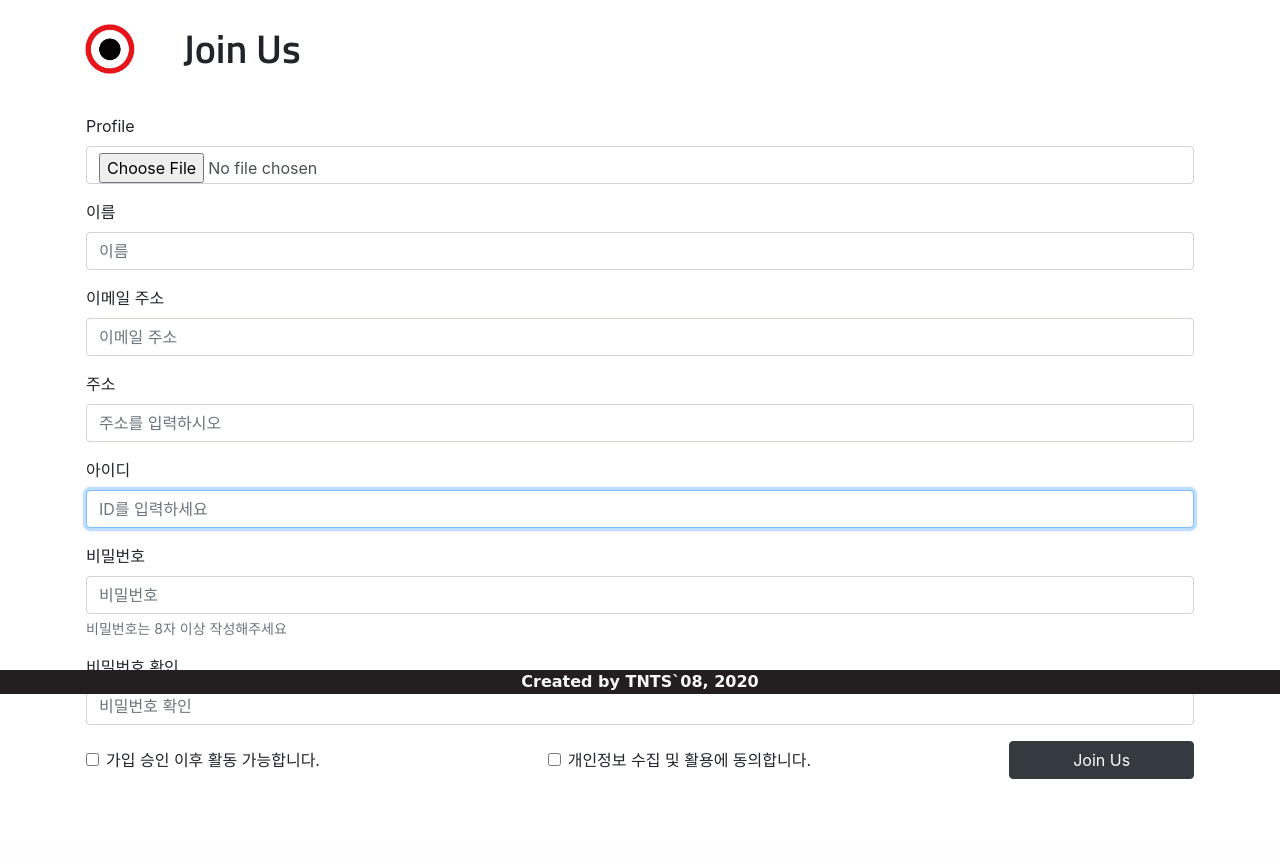
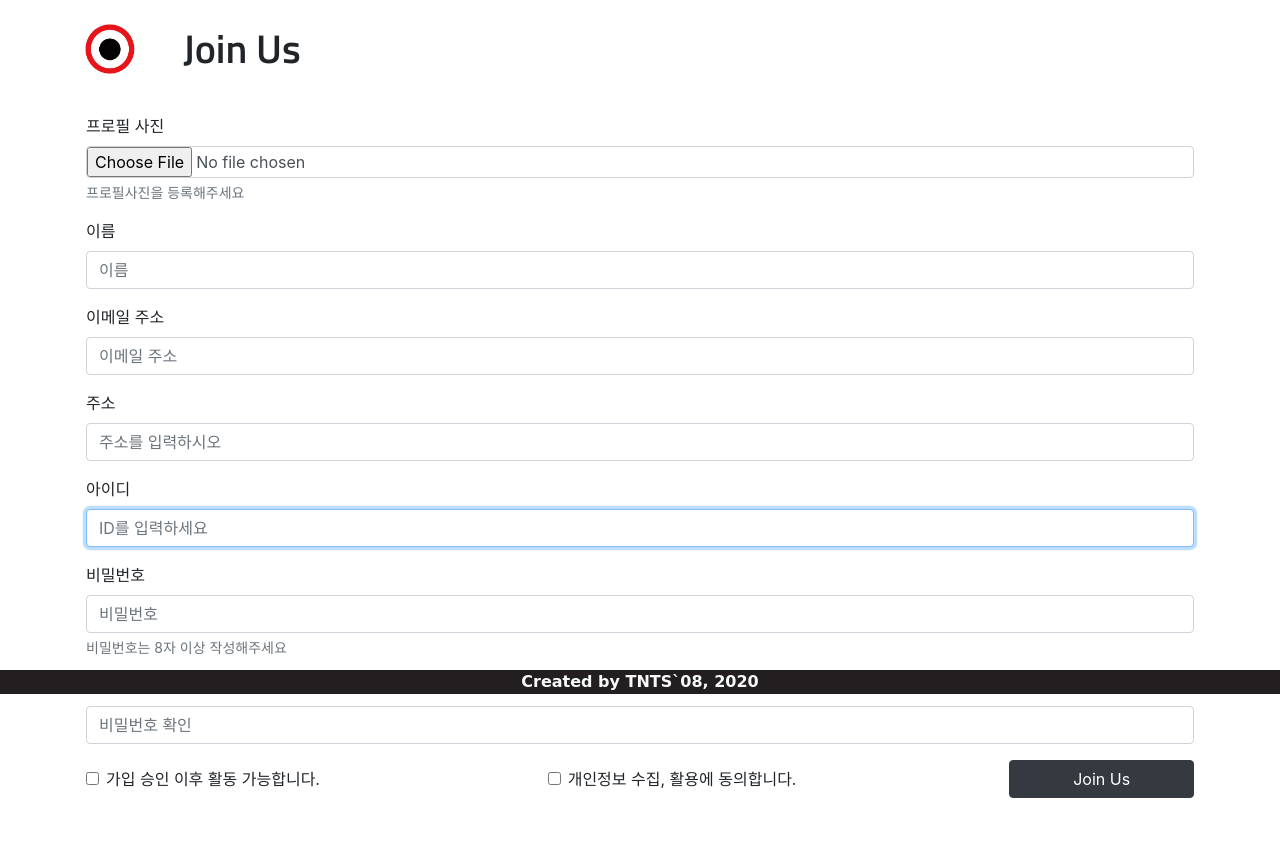
Before and after one commit to unani92/tnts08_django, a Django app: page /accounts/signup/ in a window 1280 px wide. Shown: the part 106-970 px from the top of the page. Before the commit the page ends 885 px from the top, so only its background shows below. Run offline with Django 3.2, Linux system fonts and the light colour scheme; some libraries are stand-ins or nearby versions; some web fonts are replaced.

Commit message:
profile_photo_add

```diff
--- a/accounts/forms.py
+++ b/accounts/forms.py
@@ -34,6 +34,17 @@ class MyUserCreationForm(UserCreationForm) :
         widget=forms.TextInput(attrs={'placeholder': '주소를 입력하시오'}),
         strip=False,
         help_text=(''),
+    )
+    profile = forms.ImageField(
+        label=("프로필 사진"),
+        widget=forms.FileInput(
+            attrs={
+                'style': 'padding:0; height:32px;',
+                'class': 'form-control'
+
+            }
+        ),
+        help_text='프로필사진을 등록해주세요',
     )
     class Meta:
         model = MyUser
@@ -73,4 +84,4 @@ class MyUserChangeForm(UserChangeForm):
     )
     class Meta:
         model = MyUser
-        fields = ['username', 'first_name','address', 'email']
+        fields = ['profile','username', 'first_name','address', 'email']
--- a/accounts/models.py
+++ b/accounts/models.py
@@ -1,7 +1,13 @@
 from django.db import models
 from django.contrib.auth.models import AbstractUser
+from django.conf import settings
+import os
 # Create your models here.
 
 class MyUser(AbstractUser) :
     profile = models.ImageField(upload_to='profile')
     address = models.CharField(max_length=150)
+
+    def delete(self, *args, **kwargs):
+        os.remove(os.path.join(settings.MEDIA_ROOT,'profile',self.profile.path))
+        super(MyUser,self).delete(*args, **kwargs)
--- a/accounts/templates/accounts/signup.html
+++ b/accounts/templates/accounts/signup.html
@@ -27,6 +27,7 @@
   <form action="" method="post" enctype="multipart/form-data">
       {% csrf_token %}
       {% bootstrap_form form %}
+
       <div class="row align-items-center mx-0">
         <div class="my-0 form-group form-check col-5">
           <input type="checkbox" class="form-check-input" id="Check1" name='agree1'>
@@ -34,7 +35,7 @@
         </div>
         <div class="my-0 form-group form-check col-5">
           <input type="checkbox" class="form-check-input" id="Check2" name='agree2'>
-          <label class="form-check-label" for="Check2">개인정보 수집 및 활용에 동의합니다.</label>
+          <label class="form-check-label" for="Check2">개인정보 수집, 활용에 동의합니다.</label>
         </div>
         <button class="btn btn-dark col-2" type="submit">Join Us</button>
       </div>
--- a/accounts/templates/accounts/update.html
+++ b/accounts/templates/accounts/update.html
@@ -3,7 +3,7 @@
 {% load static %}
 {% block content %}
   <div class="container">
-    <form action="" method="post">
+    <form action="" method="post" enctype="multipart/form-data">
       {% csrf_token %}
       {% bootstrap_form form %}
       <button class="btn btn-dark" type="submit">수정하기</button>
--- a/accounts/views.py
+++ b/accounts/views.py
@@ -64,7 +64,10 @@ def delete(request) :
 def update(request) :
     user = MyUser.objects.get(username=request.user.username)
     if request.method=='POST' :
-        form = MyUserChangeForm(request.POST, instance=user)
+        form = MyUserChangeForm(request.POST, request.FILES ,instance=user)
+        user.profile.delete()
+        form.profile = request.FILES['profile']
+
         if form.is_valid():
             form.save()
 
--- a/board/templates/board/index.html
+++ b/board/templates/board/index.html
@@ -17,13 +17,14 @@
       </button>
     </div>
   {% endif %}
+  <div class="board_dummy"></div>
   <div class="container d-flex justify-content-between align-items-center">
     <div class="title my-4 d-flex align-items-center">
       <img class="round_symbol mr-5" src="{% static 'images/round_symbol.jpg' %}">
       <h1 class="mb-0">Board</h1>
     </div>
     <div class="user">
-      <img style="width: 75px;height: 75px;" class="rounded-circle" src="{{ request.user.profile.url }}" alt="">
+      <img style="width: 50px;height: 50px;" class="profile rounded-circle" src="{{ request.user.profile.url }}" alt="">
       <a style="text-decoration: none; color: #0E2231; font-weight: bolder" data-toggle="collapse" href="#collapseExample" role="button" aria-expanded="false" aria-controls="collapseExample">
         {{ request.user.first_name }}
       </a>님 환영합니다.
--- a/static/stylesheet/style.css
+++ b/static/stylesheet/style.css
@@ -15,3 +15,14 @@ h1 {
     text-decoration: none;
     font-weight: bold;
 }
+.board_title {
+    font-family: 'Noto Sans KR', sans-serif;
+}
+td{
+    font-family: 'Noto Sans KR', sans-serif;
+}
+@media (max-width: 500px) {
+    .profile{
+        display: none;
+    }
+}
```
Also changed, not shown: board/static/stylesheet/style.css (+9 -0 lines).
